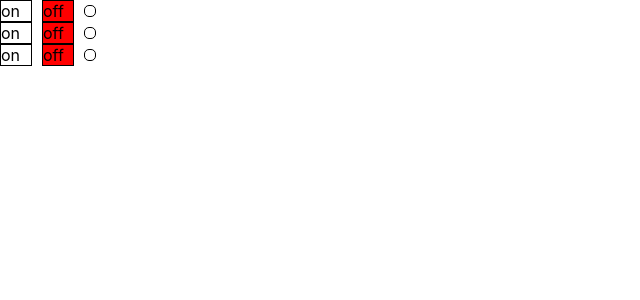
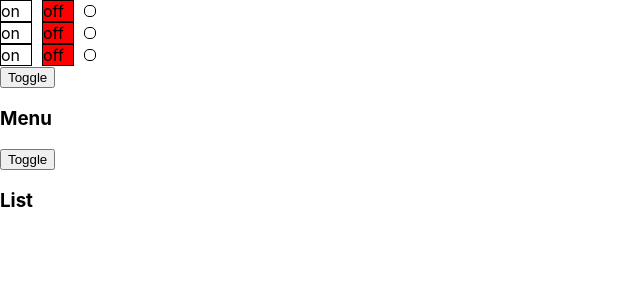
Before and after one commit to pdxserg/kabzda1april, a React (Create React App) app: page / in a window 1280 px wide. Shown: the top 300 px of the page, without its empty margins (0-640 px from the left). Built offline with nearby package versions, Linux system fonts and the light colour scheme.

Commit message:
made toggle

```diff
--- a/src/App.tsx
+++ b/src/App.tsx
@@ -3,6 +3,7 @@ import './App.css';
 import {Accordion} from "./components/accordion/Accordion";
 import {Rating} from "./components/rating/Rating";
 import {OnOff} from "./components/onOff/OnOff";
+import {UncontrolledAccordion} from "./components/uncontrolledaccordion/UncontrolledAccordion";
 
 function App() {
 	return (
@@ -11,11 +12,14 @@ function App() {
 			<OnOff />
 			<OnOff />
 
+
+			<UncontrolledAccordion titleValue = "Menu" />
+			<UncontrolledAccordion titleValue="List" />
+
 			{/*<PageTitle title = "This is App component"/>*/}
 			{/*<PageTitle title = "This component"/>*/}
 			{/*<Rating value={0}/>*/}
-			{/*<Accordion titleValue = "Menu" collapsed={false}/>*/}
-			{/*<Accordion titleValue="List" collapsed={false}/>*/}
+
 			{/*<Rating value ={0}/>*/}
 			{/*<Rating value ={1}/>*/}
 			{/*<Rating value ={2}/>*/}
--- /dev/null
+++ b/src/components/uncontrolledaccordion/UncontrolledAccordion.tsx
@@ -0,0 +1,55 @@
+import React, {useState} from "react";
+type AccordionPropsType = {
+	titleValue: string
+	//collapsed: boolean
+}
+export function UncontrolledAccordion(props:AccordionPropsType) {
+		// if (props.collapsed === true){
+		// 	return (
+		// 		<AccordionTitle title={ props.titleValue}/>
+		// 	)
+		// }
+	let [collapsed, setCollapsed] =useState(true)
+
+function toggleHandler () {
+		if(collapsed === true){
+			setCollapsed(false)
+		}else {setCollapsed(true)}
+
+}
+		return(
+			<>
+				<button onClick={toggleHandler}>Toggle</button>
+				<AccordionTitle title={props.titleValue}/>
+
+				{/*{props.collapsed === false && <AccordionBody/>}*/}
+				{!collapsed && <AccordionBody/>}
+
+			</>
+		)
+}
+
+type AccordionTitlePropsType = {
+	title: string
+}
+function AccordionTitle(props: AccordionTitlePropsType) {
+
+	return (
+		<h3>{props.title}</h3>
+
+	)
+
+}
+
+function AccordionBody() {
+
+	return (
+
+		<ul>
+			<li>1</li>
+			<li>2</li>
+			<li>3</li>
+		</ul>
+
+	)
+}
```
